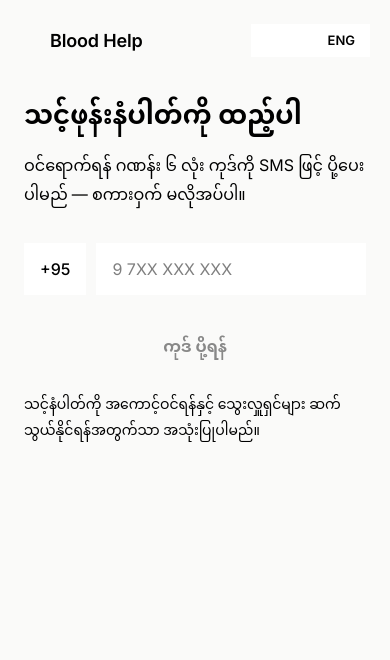
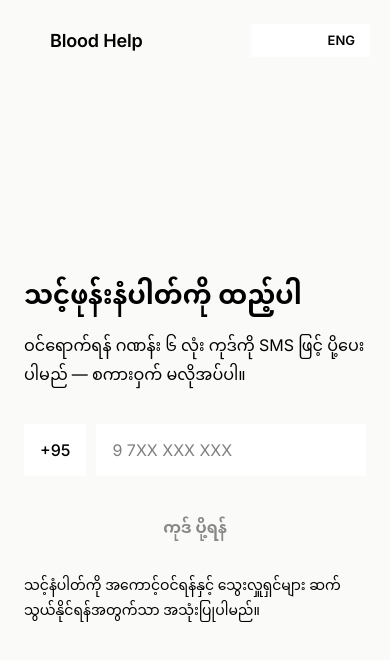
Before and after one commit to heinthaw-dev/blood-help, a React (Vite) app: page / in a window 390 px wide. Shown: the top 660 px of the page. Built offline with nearby package versions, Linux system fonts and the light colour scheme.

Commit message:
fix: vertically center phone entry content
Center the title, subtitle, phone input, CTA, and reassurance as a block in the
card's content area (justify-content: center) instead of top-aligning. The
wordmark + language toggle stay pinned at the top.

```diff
--- a/src/screens/PhoneEntry.tsx
+++ b/src/screens/PhoneEntry.tsx
@@ -154,7 +154,8 @@ export function PhoneEntry({ onSend }: PhoneEntryProps) {
             flex: 1,
             display: 'flex',
             flexDirection: 'column',
-            padding: '40px 24px 28px',
+            justifyContent: 'center',
+            padding: '28px 24px',
           }}
         >
           <h1 style={titleStyle}>{copy.title}</h1>
```
